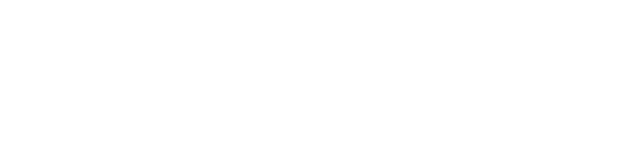
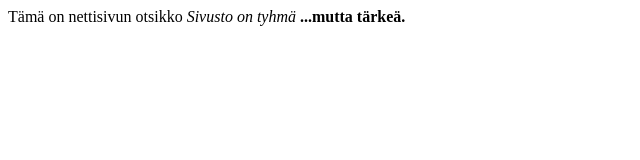
Before and after one commit to jjvaananen/Lapio-website, a plain HTML site: page index.html in a window 1280 px wide. Shown: the whole page, without its empty margins (0-640 px from the left). Drawn offline with Linux system fonts and the light colour scheme.

Commit message:
Osa 3. Toinen tehtävä

```diff
--- a/index.html
+++ b/index.html
@@ -7,6 +7,9 @@
 </head>
 
 <body>
+  <p1>Tämä on nettisivun otsikko</p1>
+  <em>Sivusto on tyhmä</em>
+  <strong>...mutta tärkeä.</strong>
   <!--Tee tehtävät tänne-->
 </body>
 
```
